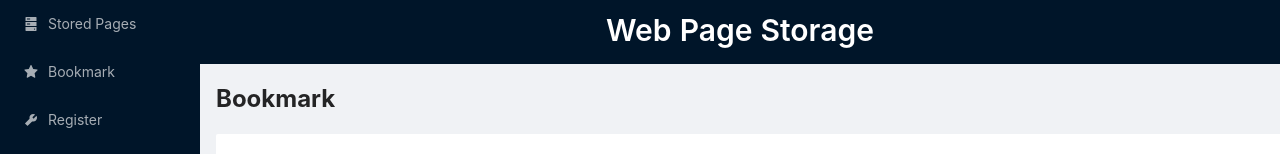
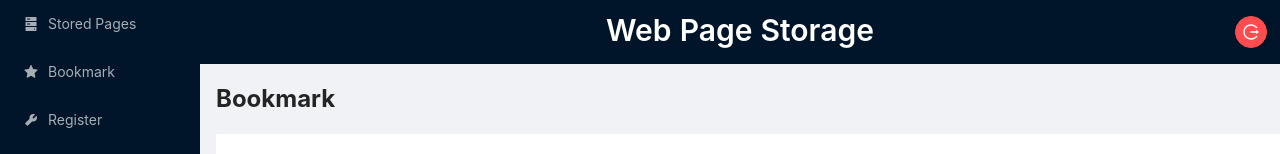
Before and after one commit to SKKUCapstoneDesignTeam4/WebPageStorage, a React (Create React App) app in the folder frontend/front/: page /Bookmark in a window 1280 px wide. Shown: the top 154 px of the page. Built offline with nearby package versions, Linux system fonts and the light colour scheme.

Commit message:
Add logout button

```diff
--- a/frontend/front/src/components/SideMenu.tsx
+++ b/frontend/front/src/components/SideMenu.tsx
@@ -7,8 +7,8 @@ import {
 } from '@ant-design/icons';
 
 import type { MenuProps } from 'antd';
-import { Breadcrumb, Layout, Menu } from 'antd';
-const { Header, Content, Footer, Sider } = Layout;
+import {Layout, Menu } from 'antd';
+const {Sider } = Layout;
 
 type MenuItem = Required<MenuProps>['items'][number];
 
--- a/frontend/front/src/components/SiteHeader.jsx
+++ b/frontend/front/src/components/SiteHeader.jsx
@@ -1,19 +1,31 @@
 import React from 'react';
-import {Layout, Typography } from 'antd';
-
+import {Layout, Typography, Button, Row, Col } from 'antd';
+import {
+  LogoutOutlined,
+} from '@ant-design/icons'
 import './design/SiteHeader.css';
-
+import {useNavigate} from "react-router-dom";
 
 const { Title } = Typography;
 const { Header} = Layout;
 
 
 export function SiteHeader(){
-    return(
-      <Header className="site-layout-background" style={{ padding: 0 }}>
+
+  const navigate = useNavigate();
+
+  return(
+    <Header className="site-layout-background" style={{ padding: 0 }}>
+      <Row>
+        <Col span={8} offset={8}>
           <Title level={2} className="site-title">Web Page Storage</Title>
-      </Header>
-    );
+        </Col>
+        <Col offset={7}>
+          <Button type="primary" shape='circle' icon={<LogoutOutlined/>} danger onClick={()=>navigate("/")}/>
+        </Col>
+      </Row>
+    </Header>
+  );
   }
 
   export default SiteHeader;
```
